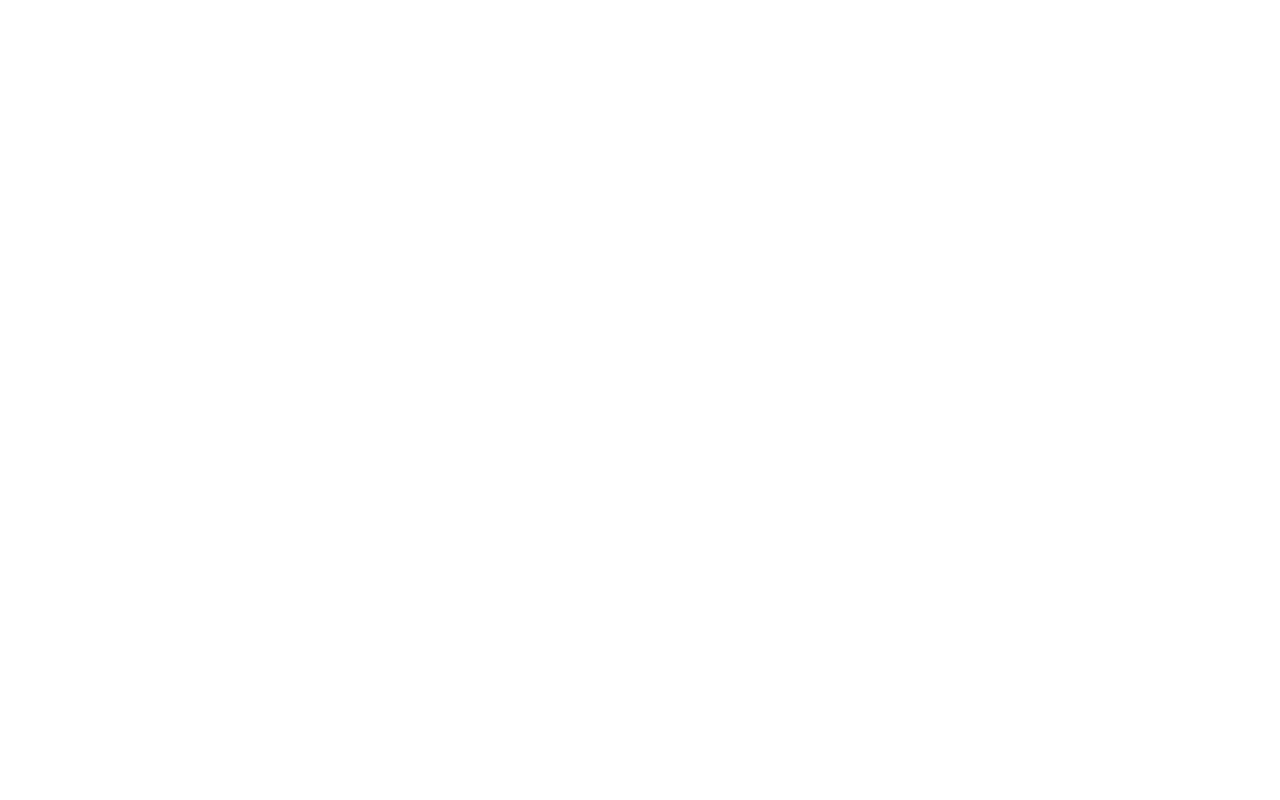
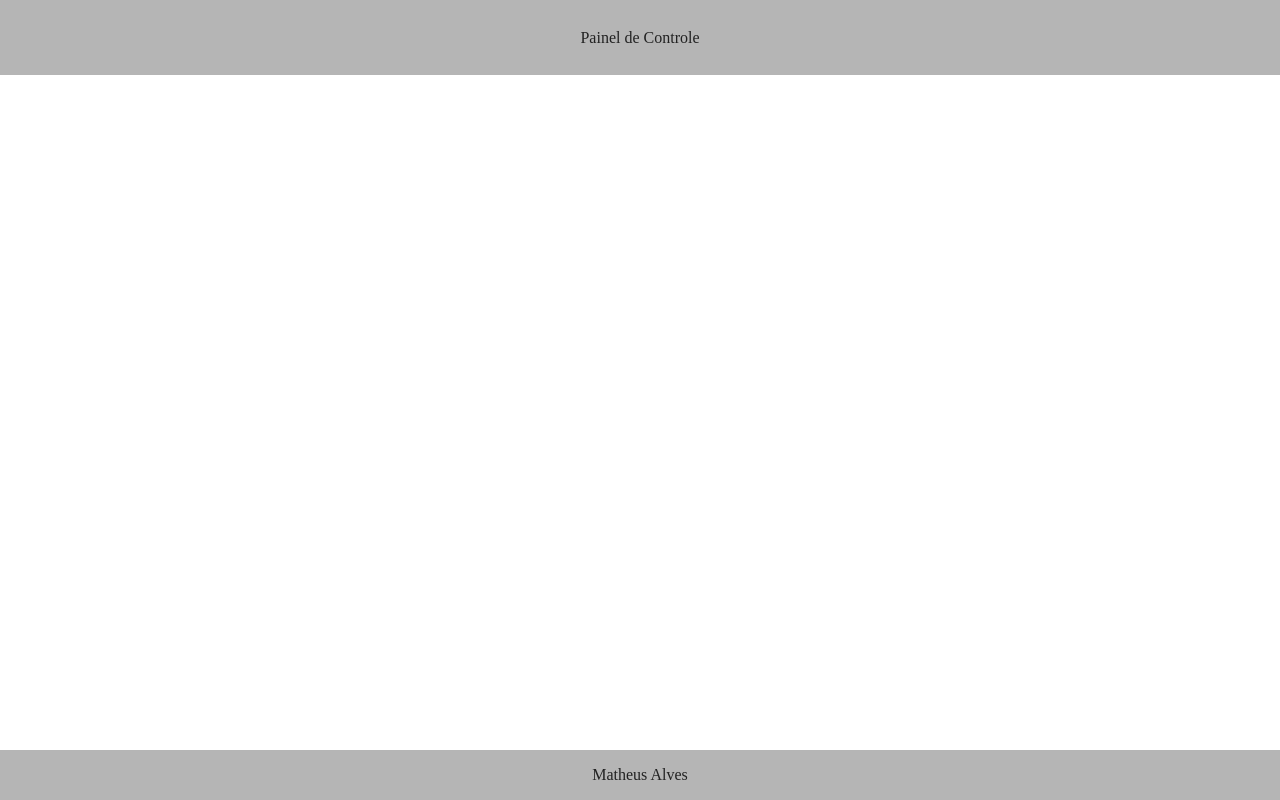
Before and after one commit to MalvzMK1/painel-de-controle, a plain HTML site: page index.html in a window 1280 px wide. Drawn offline with Linux system fonts and the light colour scheme.

Commit message:
estilizacao padrao

```diff
--- a/index.html
+++ b/index.html
@@ -1,5 +1,5 @@
 <!DOCTYPE html>
-<html lang="en">
+<html lang="pt-BR">
 <head>
     <meta charset="UTF-8">
     <meta http-equiv="X-UA-Compatible" content="IE=edge">
@@ -8,8 +8,12 @@
     <title>Painel de Controle</title>
 </head>
 <body>
-    <header></header>
-    <main></main>
-    <footer></footer>
+    <header>Painel de Controle</header>
+    <main>
+
+    </main>
+    <footer>
+        <span>Matheus Alves</span>
+    </footer>
 </body>
 </html>
--- a/style.css
+++ b/style.css
@@ -0,0 +1,33 @@
+* {
+    margin: 0;
+    padding: 0;
+    box-sizing: border-box;
+}
+
+body {
+    display: flex;
+    flex-direction: column;
+    height: 100vh;
+}
+
+header {
+    background-color: #2225;
+    color: #222;
+    height: 75px;
+    display: flex;
+    justify-content: center;
+    align-items: center;
+}
+
+main {
+    flex-grow: 1;
+}
+
+footer {
+    background-color: #2225;
+    color: #222;
+    height: 50px;
+    display: flex;
+    justify-content: center;
+    align-items: center;
+}
```
